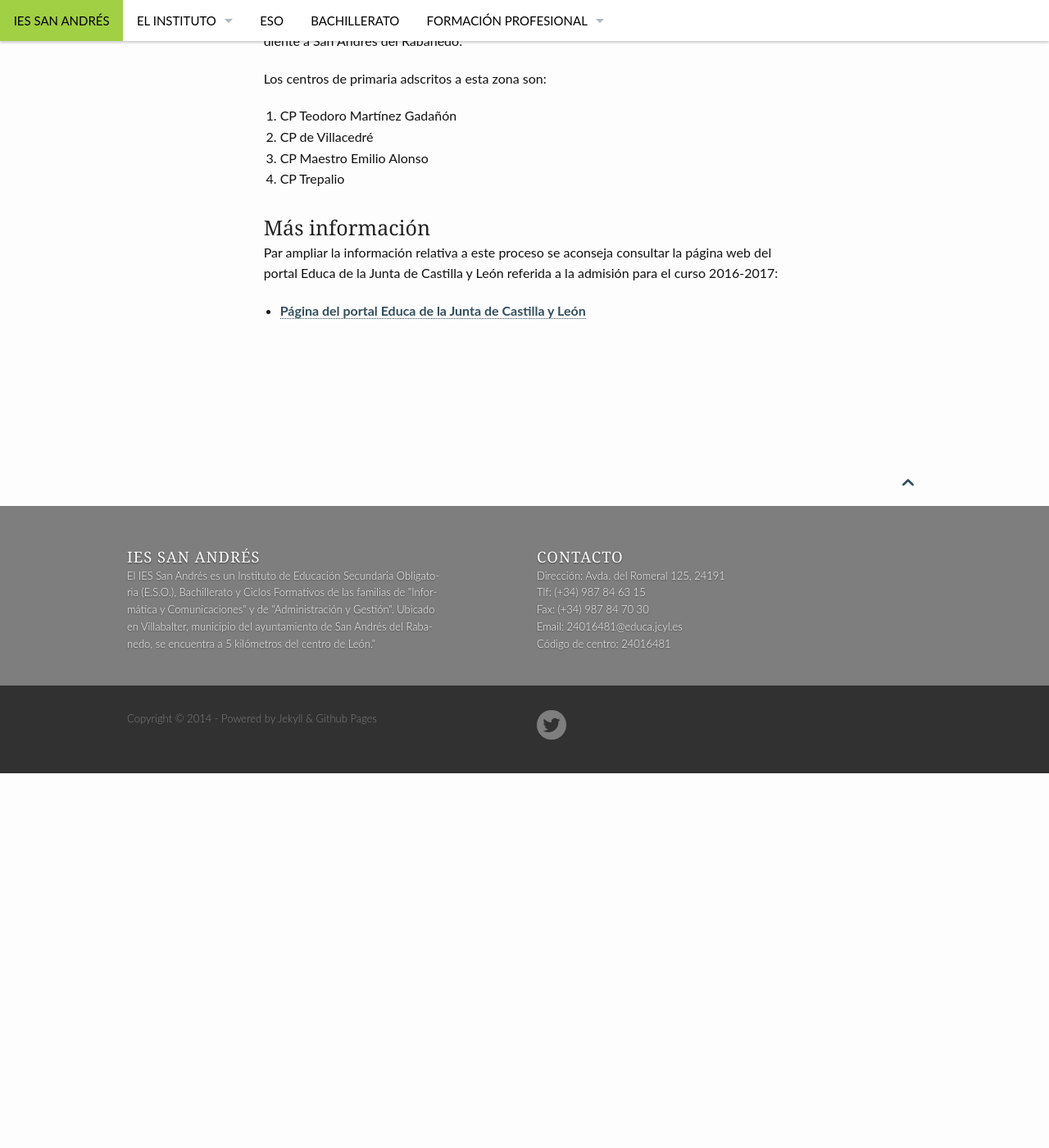
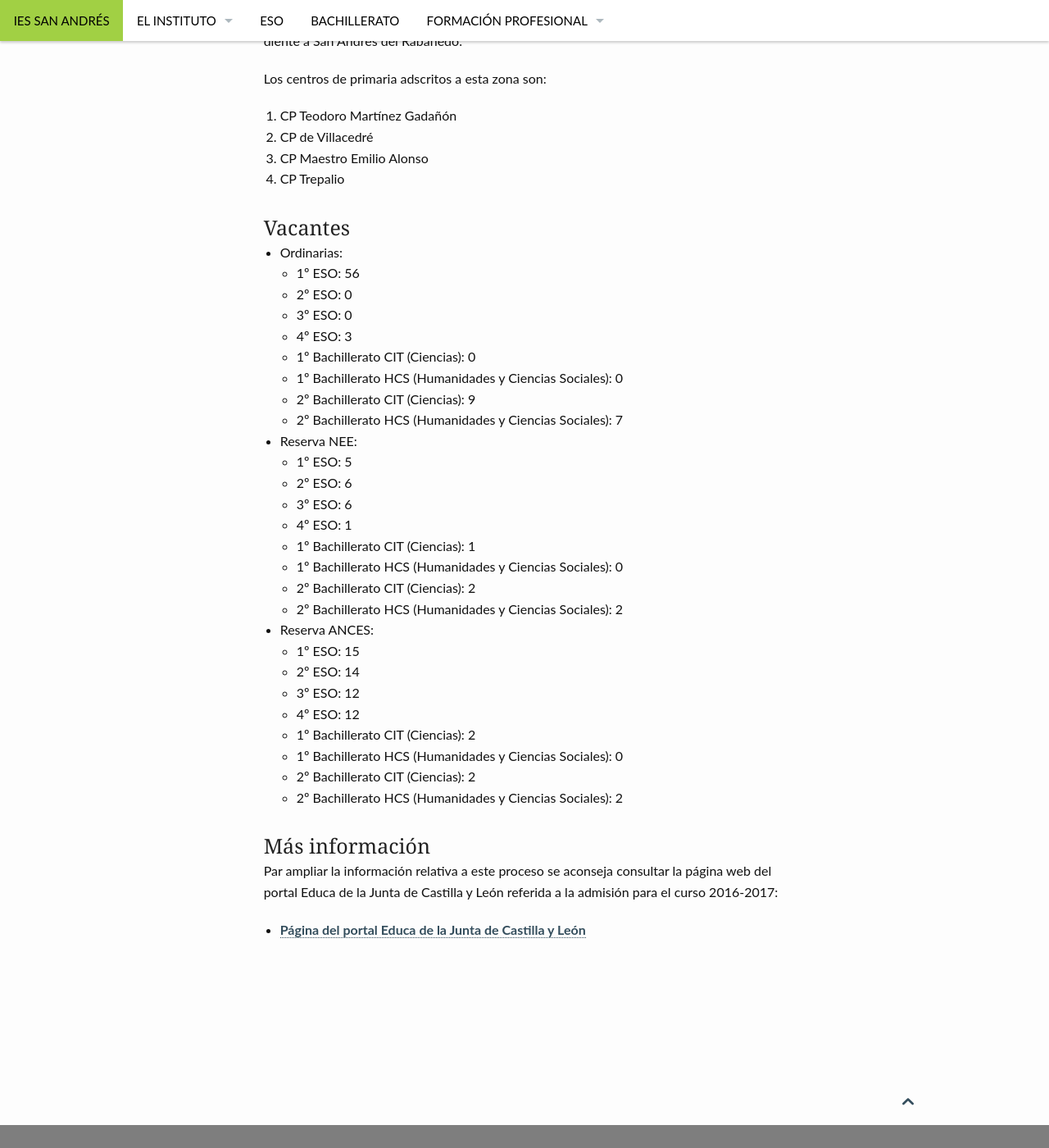
Before and after one commit to iessanandres/iessanandres.github.io.old, a Jekyll site: the page built from pages/admision2016_2017.md, in a window 1280 px wide and 1400 px high, scrolled down 717 px. Shown: the whole window at 82% size. Built offline with Jekyll 4.4.1, drawn with Linux system fonts in a browser that asks for light colours; nearby versions of some CDN libraries; before the commit the page ends 1660 px from its top, so only the background shows below that.

Commit message:
Añadidas vacantes al proceso de admisión

```diff
--- a/pages/admision2016_2017.md
+++ b/pages/admision2016_2017.md
@@ -32,6 +32,37 @@ Los centros de primaria adscritos a esta zona son:
 4. CP Trepalio
 
 
+### Vacantes
+
+* Ordinarias:
+  * 1º ESO: 56
+  * 2º ESO: 0
+  * 3º ESO: 0
+  * 4º ESO: 3
+  * 1º Bachillerato CIT (Ciencias): 0
+  * 1º Bachillerato HCS (Humanidades y Ciencias Sociales): 0
+  * 2º Bachillerato CIT (Ciencias): 9
+  * 2º Bachillerato HCS (Humanidades y Ciencias Sociales): 7
+* Reserva NEE:
+  * 1º ESO: 5
+  * 2º ESO: 6
+  * 3º ESO: 6
+  * 4º ESO: 1
+  * 1º Bachillerato CIT (Ciencias): 1
+  * 1º Bachillerato HCS (Humanidades y Ciencias Sociales): 0
+  * 2º Bachillerato CIT (Ciencias): 2
+  * 2º Bachillerato HCS (Humanidades y Ciencias Sociales): 2
+* Reserva ANCES:
+  * 1º ESO: 15
+  * 2º ESO: 14
+  * 3º ESO: 12
+  * 4º ESO: 12
+  * 1º Bachillerato CIT (Ciencias): 2
+  * 1º Bachillerato HCS (Humanidades y Ciencias Sociales): 0
+  * 2º Bachillerato CIT (Ciencias): 2
+  * 2º Bachillerato HCS (Humanidades y Ciencias Sociales): 2
+
+
 ### Más información
 
 Par ampliar la información relativa a este proceso se aconseja consultar la página web del portal Educa de la Junta de Castilla y León referida a la admisión para el curso 2016-2017:
```
